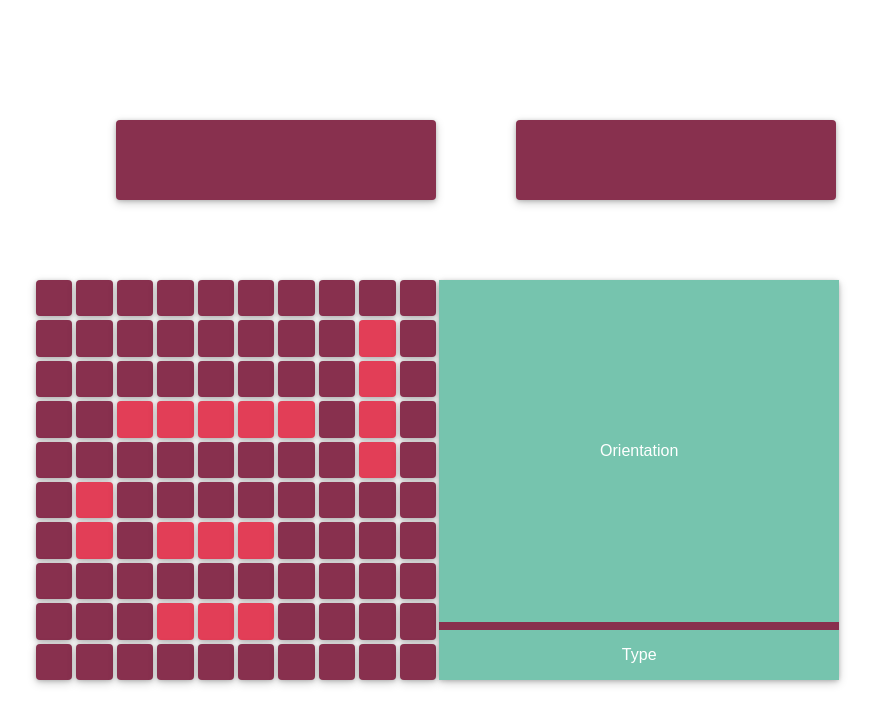
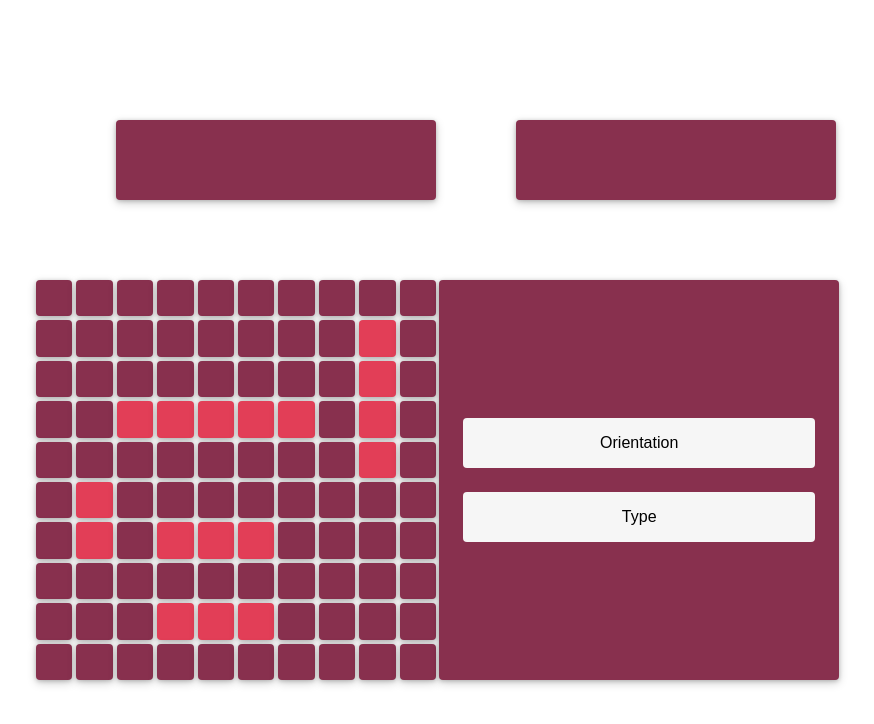
Before and after one commit to uniArchitect/battleship, a website built with webpack: page dist/index.html in a window 1280 px wide. Shown: the whole page, without its empty margins (164-1038 px from the left). Built offline with nearby package versions, Linux system fonts and the light colour scheme.

Commit message:
Edit list button flex layout and hover styles.

```diff
--- a/src/styles.css
+++ b/src/styles.css
@@ -18,11 +18,12 @@ label {
 /* Ship orientation and type dropdown styles */
 .orientation-button,
 .type-button {
-  background-color: #76c4ae;
-  color: white;
+  background-color: #F6F6F6;
+  /* color: white; */
   padding: 16px;
   font-size: 16px;
   border: none;
+  border-radius: .25em;
   cursor: pointer;
 }
 
@@ -30,7 +31,9 @@ label {
 .type-button:hover,
 .orientation-button:focus,
 .type-button:focus {
-  background-color: #88304e;
+  background-color: #e23e57;
+  color: white;
+  transition: 0.3s;
 }
 
 .orientation-dropdown {
@@ -45,7 +48,6 @@ label {
 .type-dropdown {
   display: none;
   position: absolute;
-  top: 15em;
   background-color: #f1f1f1;
   min-width: 160px;
   box-shadow: 0px 8px 16px 0px rgba(0,0,0,0.2);
@@ -68,7 +70,8 @@ li:hover {
   display: block;
 }
 
-input {
+/* Player Name Input */
+/* input {
   font-family: "Montserrat", sans-serif;
   margin-bottom: 15px;
   padding: 5px;
@@ -88,22 +91,7 @@ input:hover {
 input:focus {
   outline: none;
   border: 1px solid #76c4ae;
-}
-
-/* Styles for Battleship list items */
-/* #pinned-list-item {
-    text-decoration: none;
-    color: inherit;
-    padding: 0.5em;
-  }
-
-  #pinned-list-item:hover {
-    background: #4056a1;
-    border-radius: 0.5em;
-    transition: 0.15s;
-    transform: translateY(-2px);
-    box-shadow: 0 1px 4px 0 rgba(0, 0, 0, 0.2), 0 3px 10px 0 rgba(0, 0, 0, 0.19);
-  } */
+} */
 
 :root {
   --grid-cols: 1;
@@ -197,7 +185,15 @@ input:focus {
   box-shadow: 0 1px 4px 0 rgb(0 0 0 / 20%), 0 3px 10px 0 rgb(0 0 0 / 19%);
   /* For dropdown */
   position: relative;
-  display: inline-block;
+  /* display: inline-block; */
+}
+
+.ship-menu-layout {
+  display: flex;
+  flex-direction: column;
+  justify-content: center;
+  gap: 1.5em;
+  margin: 1.5em;
 }
 
 .Player-Container,
```
Also changed, not shown: dist/index.html, dist/main.js.
